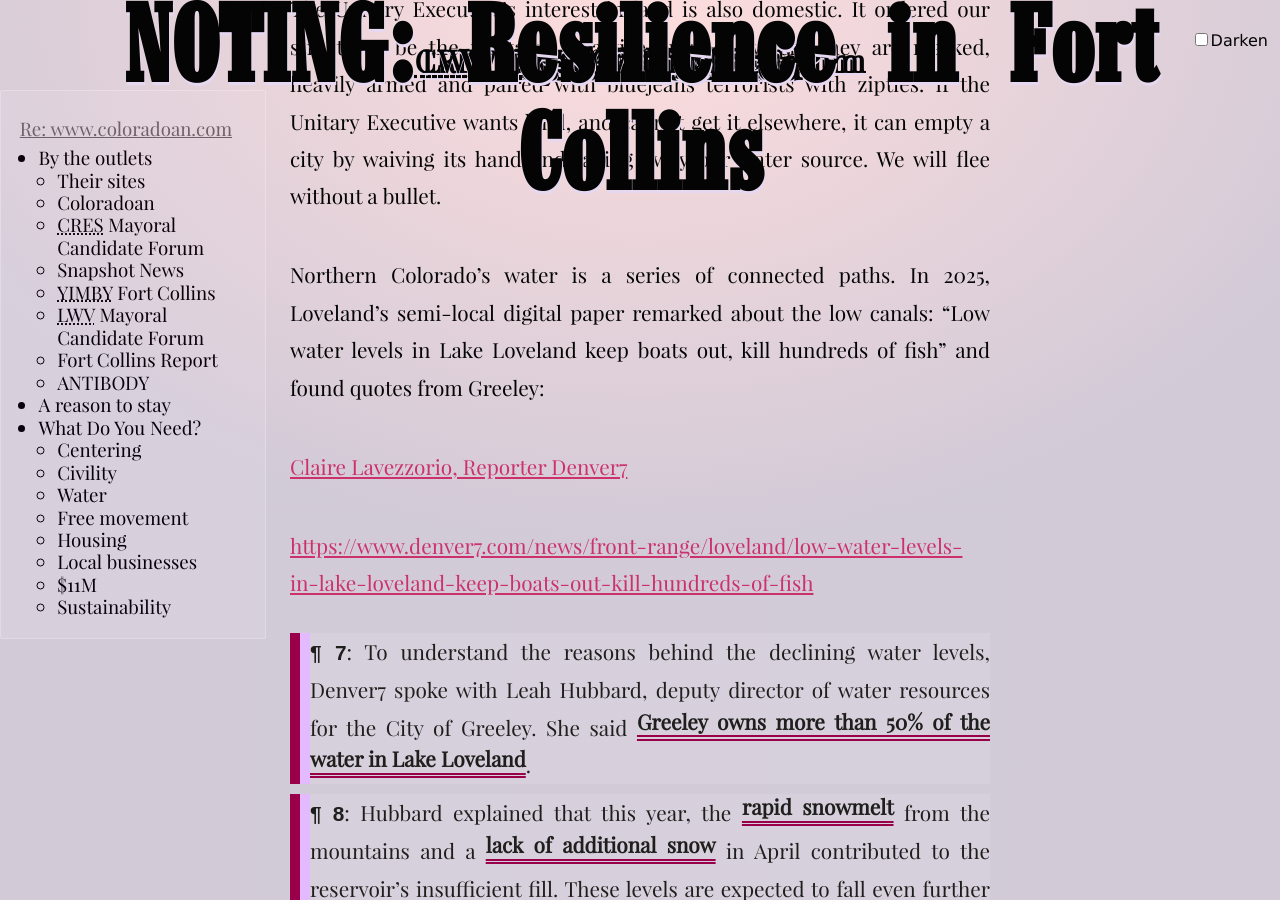
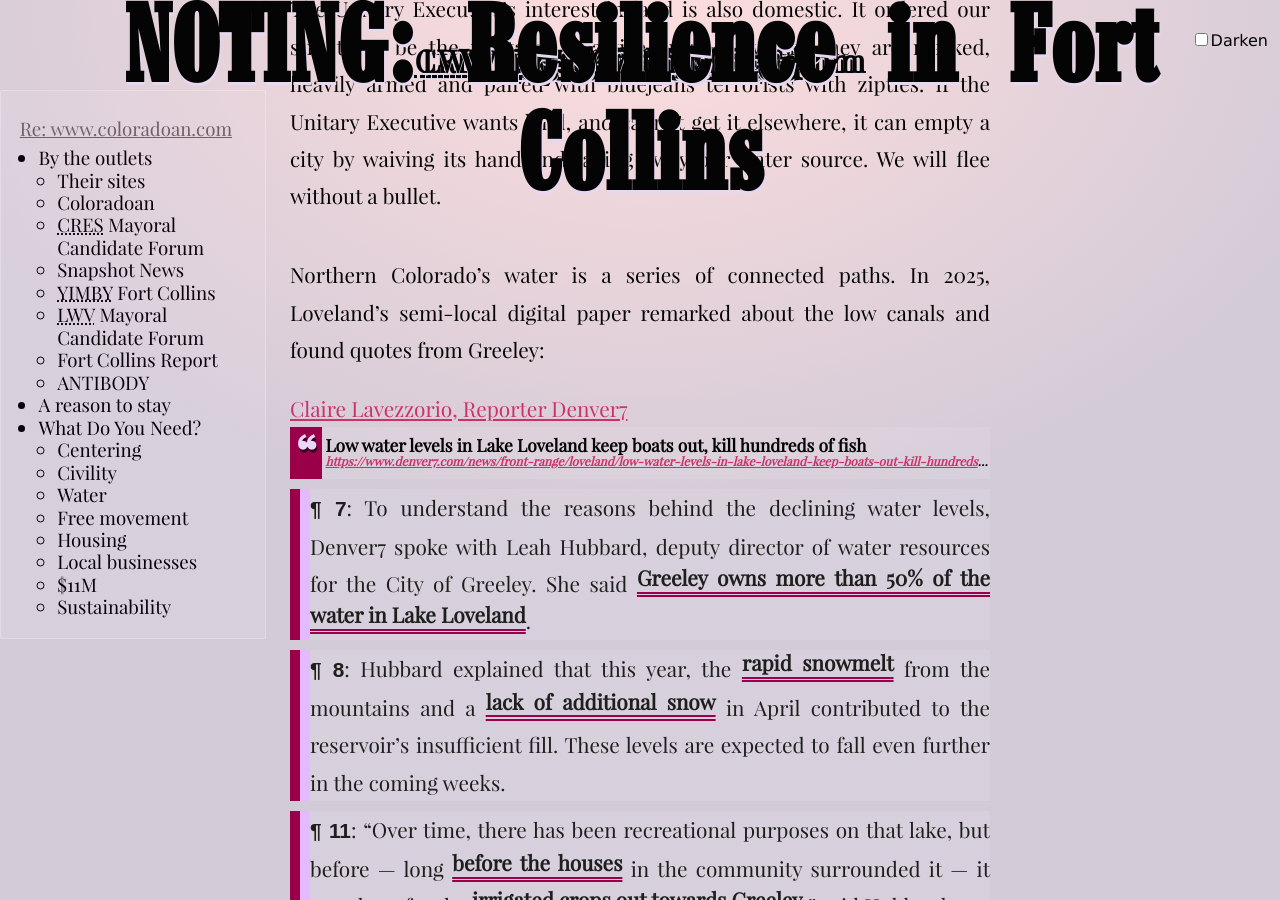
Before and after one commit to tiliv/antibody, a Jekyll site: the page built from docs/journal/autumn-ryan-Resilience-in-Fort-Collins/index.md, in a window 1280 px wide and 900 px high, scrolled down 16508 px. Built offline with Jekyll 4.4.1, drawn with Linux system fonts in a browser that asks for light colours; some of the changed lines change nothing that is shown.

Commit message:
Use citation format

```diff
--- a/docs/journal/autumn-ryan-Resilience-in-Fort-Collins/index.md
+++ b/docs/journal/autumn-ryan-Resilience-in-Fort-Collins/index.md
@@ -280,11 +280,14 @@
 
 The world over: Mercenaries contested control of water shared by India and Pakistan. Government threaten water agreements. War replaces wheat, embedded in the ground. Our farmers are failing financially this year specifically and need a bailout. Agriculture is falling derelict and climate is changing much. The federal government of the United States has Bureau of Land Management territories and costly ways to develop them. The Unitary Executive spectates Netanyahu's failings and offers to take Gaza away for development dreams. It solicits Greenland with hostile embedded measures, and frequently seeks Canada's land by absorption specifically. The Unitary Executive's interest in land is also domestic. It ordered our streets to be the military's practice grounds, where they are masked, heavily armed and paired with bluejeans terrorists with zipties. If the Unitary Executive wants land, and cannot get it elsewhere, it can empty a city by waiving its hand and taking away our water source. We will flee without a bullet.
 
-Northern Colorado's water is a series of connected paths. In 2025, Loveland's semi-local digital paper remarked about the low canals: "Low water levels in Lake Loveland keep boats out, kill hundreds of fish" and found quotes from Greeley:
+Northern Colorado's water is a series of connected paths. In 2025, Loveland's semi-local digital paper remarked about the low canals and found quotes from Greeley:
 
-[Claire Lavezzorio, Reporter Denver7](https://www.denver7.com/claire-lavezzorio){: target="_blank" rel="nofollow noopener"}
-
-[https://www.denver7.com/news/front-range/loveland/low-water-levels-in-lake-loveland-keep-boats-out-kill-hundreds-of-fish](https://www.denver7.com/news/front-range/loveland/low-water-levels-in-lake-loveland-keep-boats-out-kill-hundreds-of-fish){: target="_blank" rel="nofollow noopener"}
+{% include cite.html
+  credit="Claire Lavezzorio, Reporter Denver7"
+  more="https://www.denver7.com/claire-lavezzorio"
+  url="https://www.denver7.com/news/front-range/loveland/low-water-levels-in-lake-loveland-keep-boats-out-kill-hundreds-of-fish"
+  headline="Low water levels in Lake Loveland keep boats out, kill hundreds of fish"
+%}
 
 > **¶ 7**: To understand the reasons behind the declining water levels, Denver7 spoke with Leah Hubbard, deputy director of water resources for the City of Greeley. She said <u>Greeley owns more than 50% of the water in Lake Loveland</u>.
 
```
